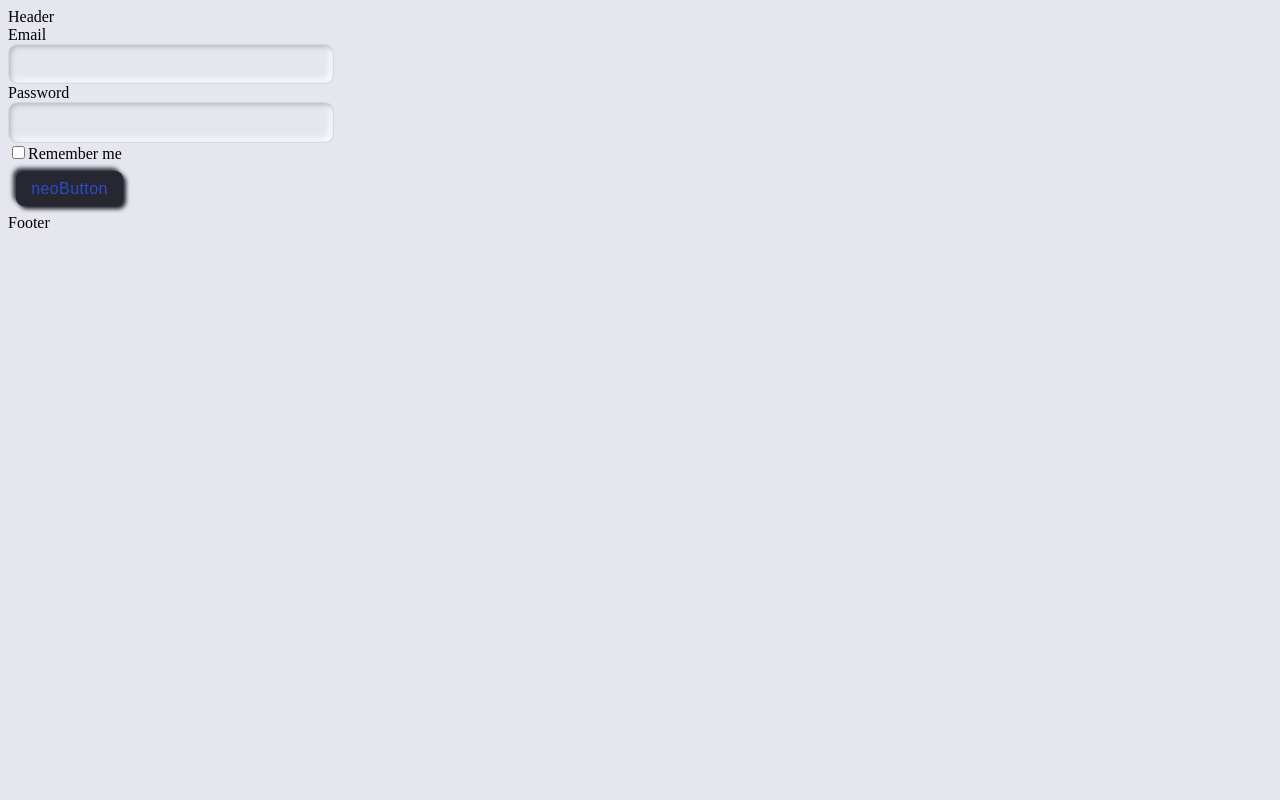
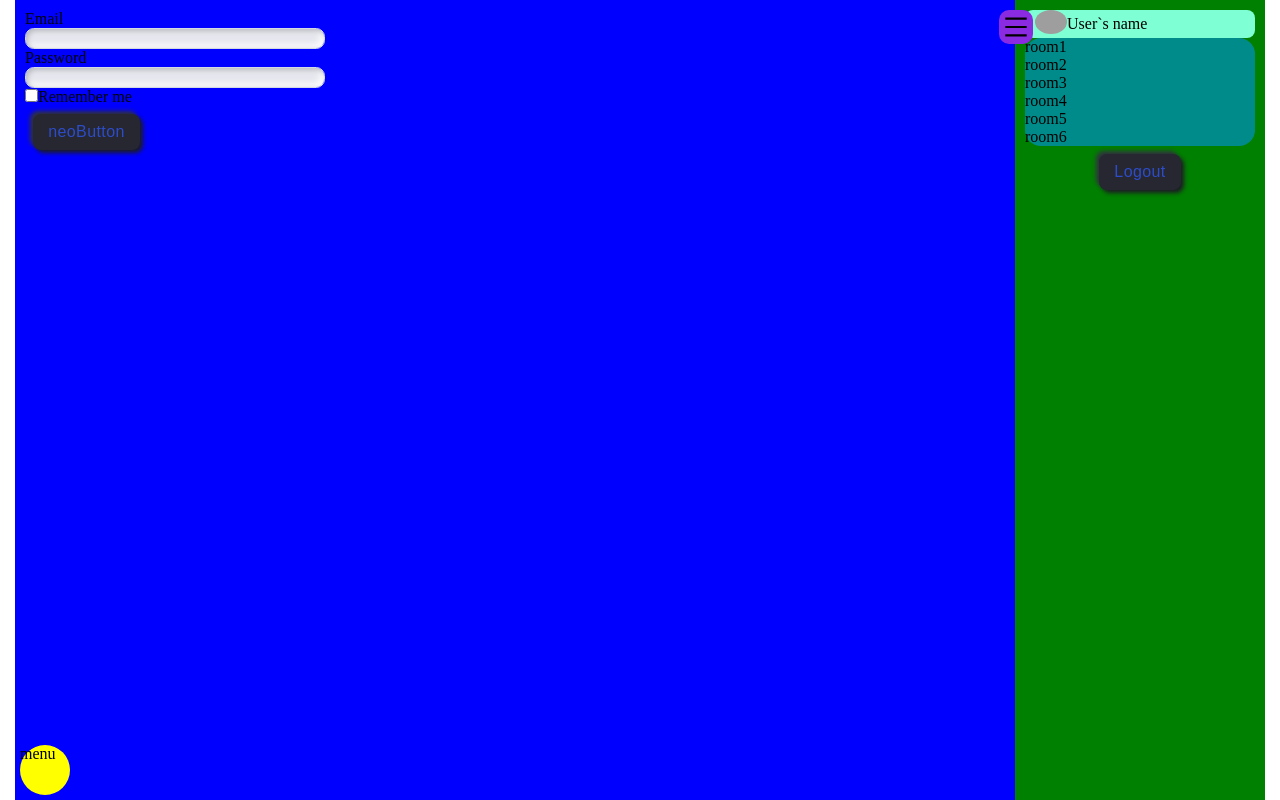
Before and after one commit to andre4meister/initiators-incora, a React (Create React App) app: page / in a window 1280 px wide. Built offline with nearby package versions, Linux system fonts and the light colour scheme; grey boxes are pictures that could not be loaded.

Commit message:
added a draft of app layout

```diff
--- a/src/App.tsx
+++ b/src/App.tsx
@@ -1,23 +1,35 @@
 import React, { FC, useState } from 'react';
-import Footer from './components/Footer/Footer';
-import Header from './components/Header/Header';
+import cn from 'classnames';
+import { MenuOutlined } from '@ant-design/icons';
 import s from './styles/App.module.scss';
 import LoginPage from './pages/LoginPage/LoginPage';
 import { ColorModeType } from './types/CommonTypes';
+import Sidebar from './components/Sidebar/Sidebar';
+import RoundMenu from './components/RoundMenu/RoundMenu';
 
 interface AppType {
   Calendar: React.FunctionComponent;
 }
 const App: FC<AppType> = ({ Calendar }) => {
   const [colorMode, setColorMode] = useState<ColorModeType>('light');
+  const [sidebarMenu, setSidebarMenu] = useState<boolean>(true);
 
   return (
-    <div className={s.app}>
-      <Header />
-      <main>
+    <div
+      className={cn({
+        [s.appContainer]: true,
+        [s.largeAppContainer]: !sidebarMenu,
+      })}
+    >
+      <main className={s.pageContainer}>
+        <MenuOutlined
+          className={s.menuIcon}
+          onClick={() => setSidebarMenu(!sidebarMenu)}
+        />
         <LoginPage />
+        <RoundMenu />
       </main>
-      <Footer />
+      <Sidebar sidebarMenu={sidebarMenu} />
     </div>
   );
 };
--- /dev/null
+++ b/src/components/RoundMenu/RoundMenu.module.scss
@@ -0,0 +1,10 @@
+.roundMenuBody {
+    position: fixed;
+    bottom: 5px;
+    left: 20px;
+    min-width: 50px;
+    min-height: 50px;
+    border-radius: 50%;
+    background: yellow;
+    cursor: pointer;
+}
--- /dev/null
+++ b/src/components/RoundMenu/RoundMenu.tsx
@@ -0,0 +1,14 @@
+import React, { useState } from 'react';
+import s from './RoundMenu.module.scss';
+import { ColorModeType } from '../../types/CommonTypes';
+
+const RoundMenu = () => {
+  const [colorMode, setColorMode] = useState<ColorModeType>('light');
+  return (
+    <div className={s.roundMenuBody}>
+      menu
+    </div>
+  );
+};
+
+export default RoundMenu;
--- /dev/null
+++ b/src/components/Sidebar/Sidebar.module.scss
@@ -0,0 +1,48 @@
+.sidebarContainer {
+    position: relative;
+    background-color: green;
+    padding: 10px;
+    min-width: 100%;
+    display: flex;
+    flex-direction: column;
+    justify-content: flex-start;
+}
+.sidebarHidden {
+    margin-left: 100%;
+    visibility: hidden;
+}
+
+.userInfo {
+    display: flex;
+    align-items: center;
+    background-color: aquamarine;
+    border-radius: .5rem;
+    padding: 0 10px;
+}
+
+.userPhoto {
+    min-width: 32px;
+    max-width: 48px;
+    img {
+        margin: auto;
+        width: 32px;
+        border-radius: 50%;
+    }
+}
+
+.sidebarRooms {
+    display: flex;
+    flex-direction: column;
+    background-color: darkcyan;
+    border-radius: 1rem;
+    list-style: none;
+    min-width: 100%;
+}
+
+.sidebarLoginButton{
+    min-width: fit-content;
+    // position: absolute;
+    // bottom: 10px;
+    align-self: center;
+    justify-self: flex-end;
+}
--- /dev/null
+++ b/src/components/Sidebar/Sidebar.tsx
@@ -0,0 +1,49 @@
+import React, { FC, useState } from 'react';
+import cn from 'classnames';
+import Button from 'components/Button/Button';
+import s from './Sidebar.module.scss';
+import { ColorModeType } from '../../types/CommonTypes';
+
+interface SidebarProps {
+  sidebarMenu: boolean;
+}
+
+const Sidebar: FC<SidebarProps> = ({ sidebarMenu }) => {
+  const [colorMode, setColorMode] = useState<ColorModeType>('light');
+  const [authorize, setAuthorize] = useState<boolean>(true);
+  return (
+    <div
+      className={cn({
+        [s.sidebarContainer]: true,
+        [s.sidebarHidden]: !sidebarMenu,
+      })}
+    >
+      <div className={s.userInfo}>
+        <div className={s.userPhoto}>
+          <img
+            alt=""
+            src="https://d2qp0siotla746.cloudfront.net/img/use-cases/profile-picture/template_3.jpg"
+          />
+        </div>
+        <div>
+          <span>User`s name</span>
+        </div>
+      </div>
+      <ul className={s.sidebarRooms}>
+        <li>room1</li>
+        <li>room2</li>
+        <li>room3</li>
+        <li>room4</li>
+        <li>room5</li>
+        <li>room6</li>
+      </ul>
+      <div className={s.sidebarLoginButton}>
+        <Button handleOnClick={() => setAuthorize(!authorize)}>
+          {authorize ? 'Logout' : 'Login'}
+        </Button>
+      </div>
+    </div>
+  );
+};
+
+export default Sidebar;
--- a/src/index.tsx
+++ b/src/index.tsx
@@ -2,6 +2,7 @@ import React from 'react';
 import ReactDOM from 'react-dom/client';
 import Calendar from 'components/UI/Calendar/Calendar';
 import App from './App';
+import './styles/Index.css';
 
 const root = ReactDOM.createRoot(
   document.getElementById('root') as HTMLElement,
--- a/src/styles/App.module.scss
+++ b/src/styles/App.module.scss
@@ -1,31 +1,33 @@
-//#2c2d38
-* {
-  transition: all ease .2s;
+.appContainer {
+  padding: 0 15px;
+  margin: 0 auto;
+  min-width: 100%;
+  min-height: 100%;
+  display: grid;
+  grid-template-columns: 80% 20%;
+  overflow-x: hidden;
 }
-body {
-  background-color: #e6e7ee;
+.largeAppContainer {
+    grid-template-columns: 100% 0;
+}
+.pageContainer {
+    position: relative;
+    background-color: blue;
+    padding: 10px;
+
 }
 
-.App-header {
-  background-color: #282c34;
-  min-height: 100vh;
-  display: flex;
-  flex-direction: column;
-  align-items: center;
-  justify-content: center;
-  font-size: calc(10px + 2vmin);
-  color: white;
-}
+.menuIcon {
+  background-color: blueviolet;
+  border-radius: 10px;
+  padding: 5px;
+  position: absolute;
+  left: calc(100% - 16px);
+  cursor: pointer;
+  font-size: 24px;
+  z-index: 10;
 
-.App-link {
-  color: #61dafb;
-}
-
-@keyframes App-logo-spin {
-  from {
-    transform: rotate(0deg);
-  }
-  to {
-    transform: rotate(360deg);
+  &:active {
+    transform: scale(1.2);
   }
 }
--- /dev/null
+++ b/src/styles/Index.css
@@ -0,0 +1,11 @@
+* {
+    transition: all ease .2s;
+    margin: 0;
+    padding: 0;
+    box-sizing: border-box;
+}
+#root {
+    height: 100vh;
+    width: 100vw;
+    background-color: white;
+}
```
